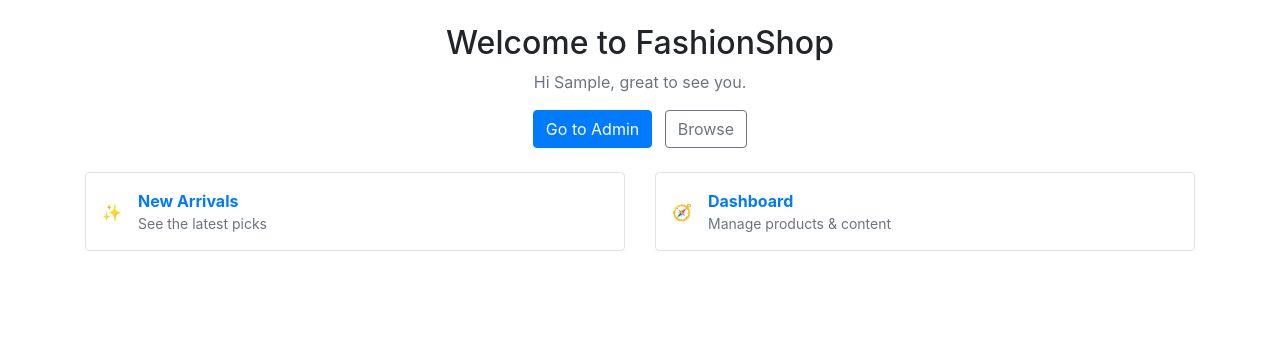
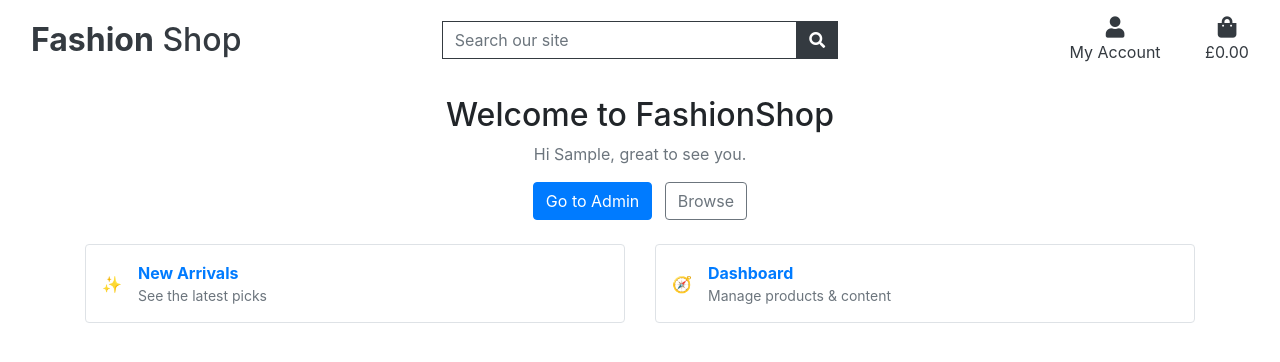
Before and after one commit to Victor400/fashionshop, a Django app: page / in a window 1280 px wide. Shown: the top 362 px of the page. Run offline with Django 4.2, Linux system fonts and the light colour scheme; the visitor is signed in with stand-in values (Sample User, id 1).

Commit message:
fix(ui): finalize fixed-top header; add Font Awesome, adjust spacing, unify GBP currency
- Include Font Awesome for header icons
- Add top padding to <main> so content clears fixed header
- Standardize cart total display to GBP

```diff
--- a/templates/base.html
+++ b/templates/base.html
@@ -16,6 +16,10 @@
           href="https://cdn.jsdelivr.net/npm/bootstrap@4.6.2/dist/css/bootstrap.min.css"
           integrity="sha384-xOolHFLEh07PJGoPkLv1IbcEPTNtaed2xpHsD9ESMhqIYd0nLMwNLD69Npy4HI+N"
           crossorigin="anonymous">
+    <!-- Font Awesome (icons) -->
+    <link rel="stylesheet"
+          href="https://cdnjs.cloudflare.com/ajax/libs/font-awesome/5.15.4/css/all.min.css"
+          crossorigin="anonymous" referrerpolicy="no-referrer" />
     {% endblock %}
 
     {% block extra_css %}{% endblock %}
@@ -24,9 +28,67 @@
     {% block extra_head %}{% endblock %}
 </head>
 <body>
+<header class="container-fluid fixed-top">
+  <div id="topnav" class="row bg-white pt-lg-2 d-flex d-lg-flex">
+    <div class="col-12 col-lg-4 my-auto py-1 py-lg-0 text-center text-lg-left">
+      <a href="{% url 'home' %}" class="nav-link main-logo-link">
+        <h2 class="logo-font text-dark my-0"><strong>Fashion</strong> Shop</h2>
+      </a>
+    </div>
 
+    <div class="col-12 col-lg-4 my-auto py-1 py-lg-0">
+      <form method="GET" action="">
+        <div class="input-group w-100">
+          <input class="form-control border border-dark rounded-0" type="text" name="q"
+                 placeholder="Search our site">
+          <div class="input-group-append">
+            <button class="form-control btn btn-dark border border-dark rounded-0" type="submit">
+              <span class="icon"><i class="fas fa-search"></i></span>
+            </button>
+          </div>
+        </div>
+      </form>
+    </div>
 
-    <main class="container mb-5">
+    <div class="col-12 col-lg-4 my-auto py-1 py-lg-0">
+      <ul class="list-inline list-unstyled text-center text-lg-right my-0">
+        <li class="list-inline-item dropdown">
+          <a class="text-dark nav-link" href="#" id="user-options" data-toggle="dropdown"
+             aria-haspopup="true" aria-expanded="false">
+            <div class="text-center">
+              <div><i class="fas fa-user fa-lg"></i></div>
+              <p class="my-0">My Account</p>
+            </div>
+          </a>
+          <div class="dropdown-menu border-0" aria-labelledby="user-options">
+            {% if request.user.is_authenticated %}
+              {% if request.user.is_superuser %}
+                <a href="" class="dropdown-item">Product Management</a>
+              {% endif %}
+              <a href="" class="dropdown-item">My Profile</a>
+              <a href="{% url 'account_logout' %}" class="dropdown-item">Logout</a>
+            {% else %}
+              <a href="{% url 'account_signup' %}" class="dropdown-item">Register</a>
+              <a href="{% url 'account_login' %}" class="dropdown-item">Login</a>
+            {% endif %}
+          </div>
+        </li>
+        <li class="list-inline-item">
+          <a class="{% if grand_total %}text-info font-weight-bold{% else %}text-dark{% endif %} nav-link" href="">
+            <div class="text-center">
+              <div><i class="fas fa-shopping-bag fa-lg"></i></div>
+              <p class="my-0">
+                £{% if grand_total %}{{ grand_total|floatformat:2 }}{% else %}0.00{% endif %}
+              </p>
+            </div>
+          </a>
+        </li>
+      </ul>
+    </div>
+  </div>
+</header>
+
+<main class="container pt-5 mt-4 mb-5">
     {% block page_header %}{% endblock %}
 
     {% if messages %}
```
Lines whose indentation alone changed are shown as unchanged.
